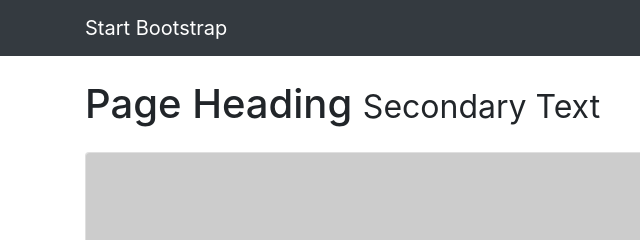
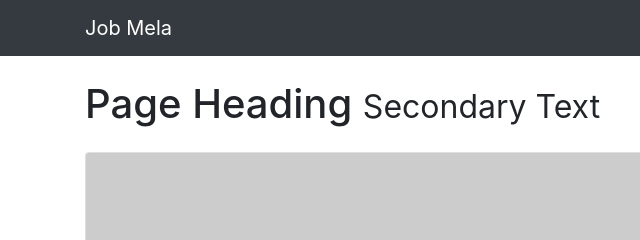
Before and after one commit to jobmela/jobs1, a website: page index.html in a window 1280 px wide. Shown: the top 240 px of the page, 0-640 px from the left. Drawn offline with Linux system fonts and the light colour scheme; placeholder pictures from the web are drawn by us.

Commit message:
Update index.html

```diff
--- a/index.html
+++ b/index.html
@@ -23,7 +23,7 @@
   <!-- Navigation -->
   <nav class="navbar navbar-expand-lg navbar-dark bg-dark fixed-top">
     <div class="container">
-      <a class="navbar-brand" href="#">Start Bootstrap</a>
+      <a class="navbar-brand" href="#">Job Mela</a>
       <button class="navbar-toggler" type="button" data-toggle="collapse" data-target="#navbarResponsive" aria-controls="navbarResponsive" aria-expanded="false" aria-label="Toggle navigation">
         <span class="navbar-toggler-icon"></span>
       </button>
```
